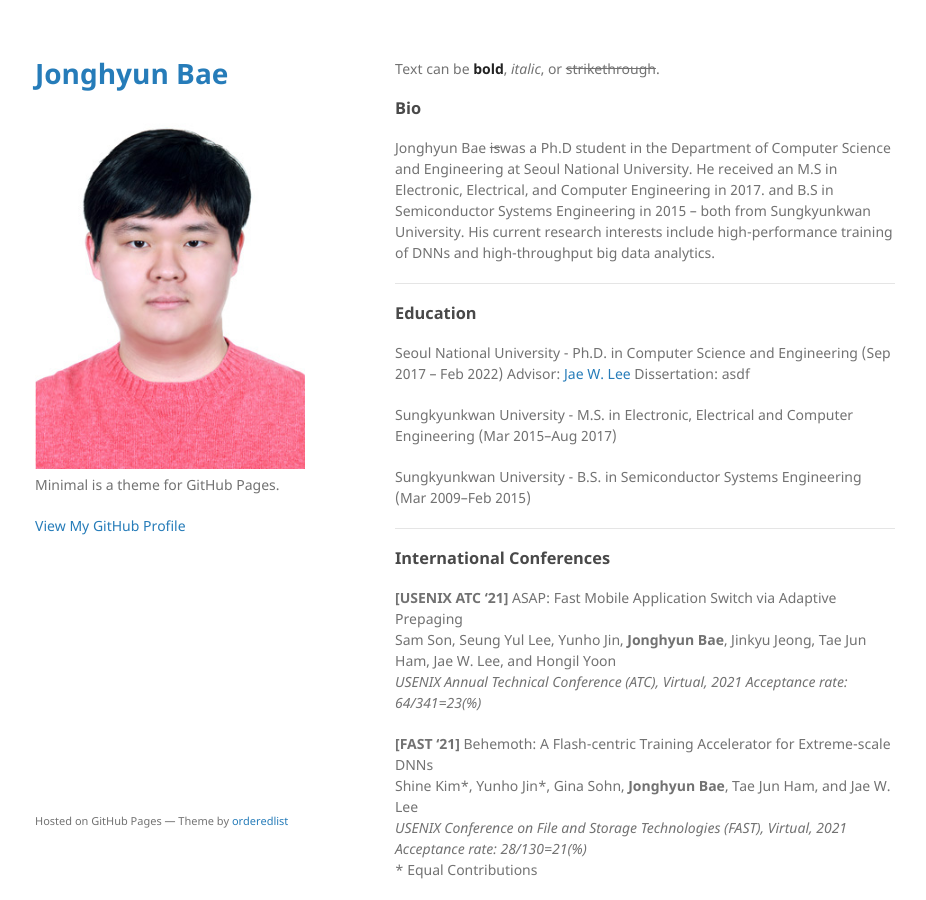
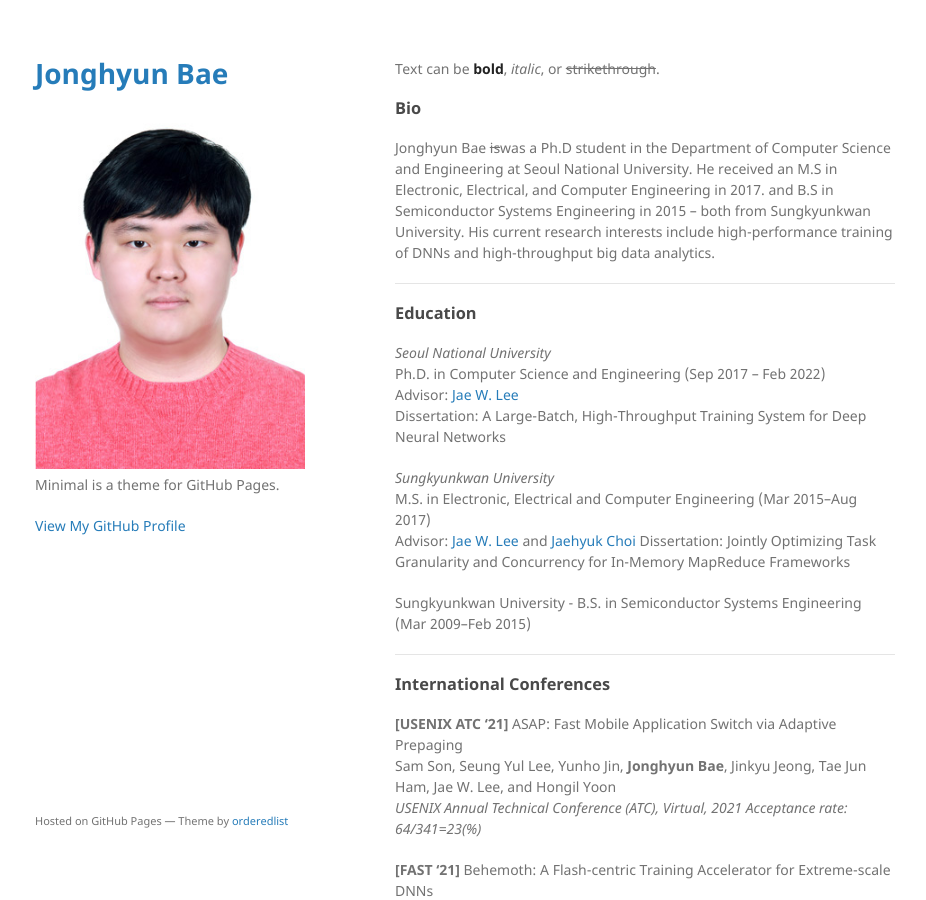
Before and after one commit to JonghyunBae/jonghyunbae.github.io, a Jekyll site: the page built from index.md, in a window 1280 px wide and 900 px high. Shown: the whole window, without its empty margins (175-1101 px from the left). Built offline with Jekyll 4.4.1, drawn with Linux system fonts in a browser that asks for light colours.

Commit message:
update private info

```diff
--- a/index.md
+++ b/index.md
@@ -16,11 +16,15 @@ interests include high-performance training of DNNs and high-throughput big data
 
 ### Education
 
-<span style="font-weight:500">Seoul National University</span> - Ph.D. in Computer Science and Engineering (Sep 2017 -- Feb 2022)
+*Seoul National University*
+Ph.D. in Computer Science and Engineering (Sep 2017 -- Feb 2022)
 Advisor: [Jae W. Lee](https://iamjaelee.github.io/www/)
-Dissertation: asdf
+Dissertation: A Large-Batch, High-Throughput Training System for Deep Neural Networks
 
-<span style="font-weight:500">Sungkyunkwan University</span> - M.S. in Electronic, Electrical and Computer Engineering (Mar 2015--Aug 2017)
+*Sungkyunkwan University*
+M.S. in Electronic, Electrical and Computer Engineering (Mar 2015--Aug 2017)
+Advisor: [Jae W. Lee](https://iamjaelee.github.io/www/) and [Jaehyuk Choi](https://sites.google.com/view/eemix/people#h.p_ID_53)
+Dissertation: Jointly Optimizing Task Granularity and Concurrency for In-Memory MapReduce Frameworks
 
 <span style="font-weight:500">Sungkyunkwan University</span> - B.S. in Semiconductor Systems Engineering (Mar 2009--Feb 2015)
 
```
